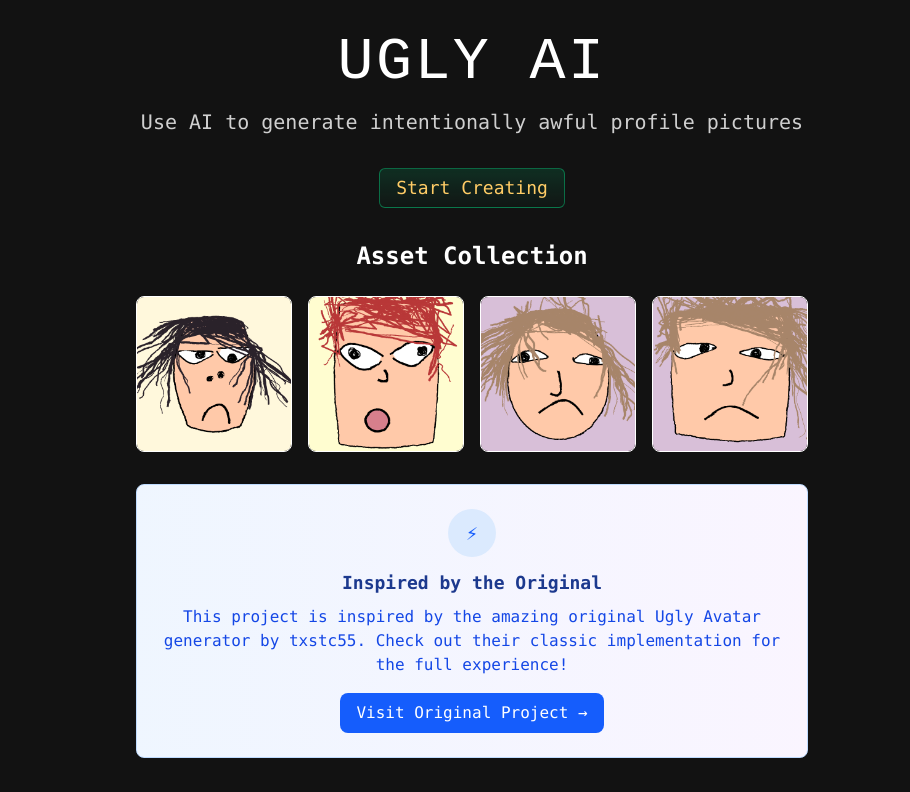
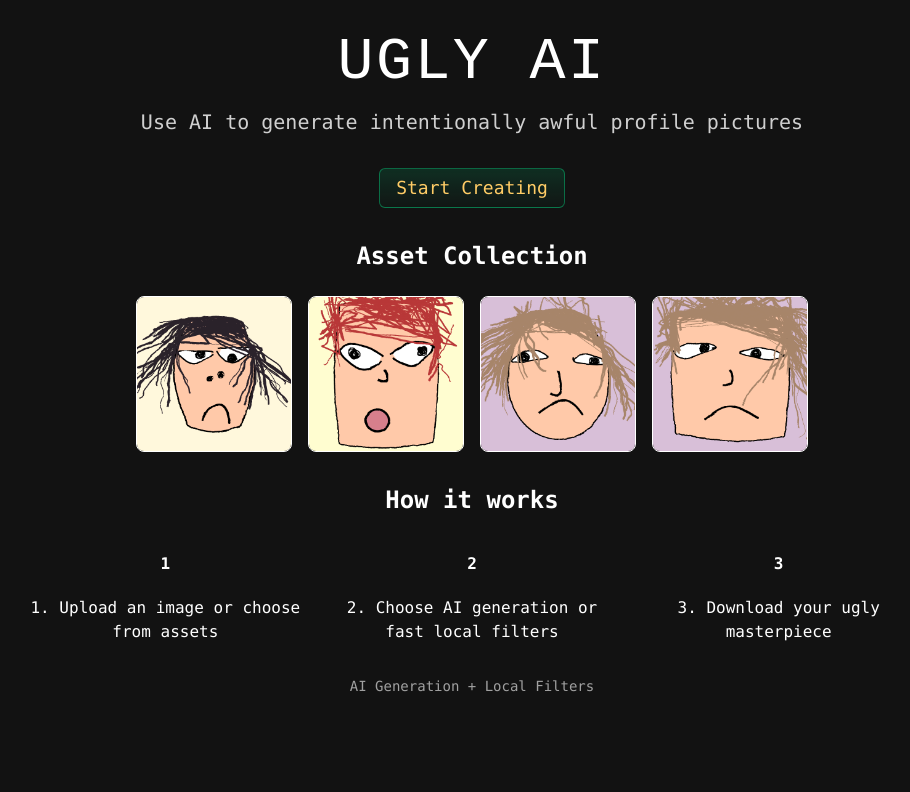
Before and after one commit to TrendsAI-bit/UglyAI, a Next.js app: page / in a window 1280 px wide. Shown: the top 792 px of the page, without its empty margins (168-1078 px from the left). Built offline with nearby package versions, Linux system fonts and the light colour scheme.

Commit message:
Remove original project references - Clean up UI by removing unnecessary attribution and external links

```diff
--- a/src/app/page.tsx
+++ b/src/app/page.tsx
@@ -59,30 +59,6 @@ export default function LandingPage() {
         </div>
       </div>
 
-      {/* Original Project Reference */}
-      <div className="bg-gradient-to-r from-blue-50 to-purple-50 dark:from-blue-950/20 dark:to-purple-950/20 border border-blue-200 dark:border-blue-800 rounded-lg p-6 max-w-2xl mx-auto">
-        <div className="text-center">
-          <div className="w-12 h-12 bg-blue-100 dark:bg-blue-900 rounded-full flex items-center justify-center mx-auto mb-3">
-            <span className="text-blue-600 dark:text-blue-400 text-xl">⚡</span>
-          </div>
-          <h3 className="text-lg font-semibold text-blue-900 dark:text-blue-100 mb-2">
-            Inspired by the Original
-          </h3>
-          <p className="text-blue-700 dark:text-blue-300 mb-4">
-            This project is inspired by the amazing original Ugly Avatar generator by txstc55.
-            Check out their classic implementation for the full experience!
-          </p>
-          <a
-            href="https://txstc55.github.io/ugly-avatar/"
-            target="_blank"
-            rel="noopener noreferrer"
-            className="inline-flex items-center px-4 py-2 bg-blue-600 hover:bg-blue-700 text-white rounded-lg font-medium transition-colors"
-          >
-            Visit Original Project →
-          </a>
-        </div>
-      </div>
-
       {/* How it works */}
       <div className="text-center">
         <h2 className="text-2xl font-bold mb-6">How it works</h2>
@@ -111,7 +87,7 @@ export default function LandingPage() {
       {/* Simple Footer */}
       <footer className="text-center opacity-60">
         <p className="text-sm">
-          AI Generation + Local Filters • Inspired by the original Ugly Avatar project
+          AI Generation + Local Filters
         </p>
       </footer>
     </div>
--- a/src/app/studio/page.tsx
+++ b/src/app/studio/page.tsx
@@ -224,33 +224,6 @@ export default function StudioPage() {
           <Zap className="w-4 h-4 mr-2 inline" />
           Local Filters (Fast)
         </button>
-      </div>
-
-      {/* Original Project Reference */}
-      <div className="bg-blue-50 dark:bg-blue-950/20 border border-blue-200 dark:border-blue-800 rounded-lg p-4">
-        <div className="flex items-start space-x-3">
-          <div className="flex-shrink-0">
-            <div className="w-8 h-8 bg-blue-100 dark:bg-blue-900 rounded-full flex items-center justify-center">
-              <span className="text-blue-600 dark:text-blue-400 text-sm font-bold">⚡</span>
-            </div>
-          </div>
-          <div className="flex-1">
-            <h3 className="text-sm font-medium text-blue-900 dark:text-blue-100 mb-1">
-              Try the Original Ugly Avatar Generator
-            </h3>
-            <p className="text-sm text-blue-700 dark:text-blue-300 mb-3">
-              For the classic experience with more advanced local filters, check out the original project by txstc55.
-            </p>
-            <a
-              href="https://txstc55.github.io/ugly-avatar/"
-              target="_blank"
-              rel="noopener noreferrer"
-              className="inline-flex items-center text-sm font-medium text-blue-600 dark:text-blue-400 hover:text-blue-800 dark:hover:text-blue-200 transition-colors"
-            >
-              Visit Original Project →
-            </a>
-          </div>
-        </div>
       </div>
 
       <div className="grid grid-cols-1 lg:grid-cols-2 gap-6">
```
